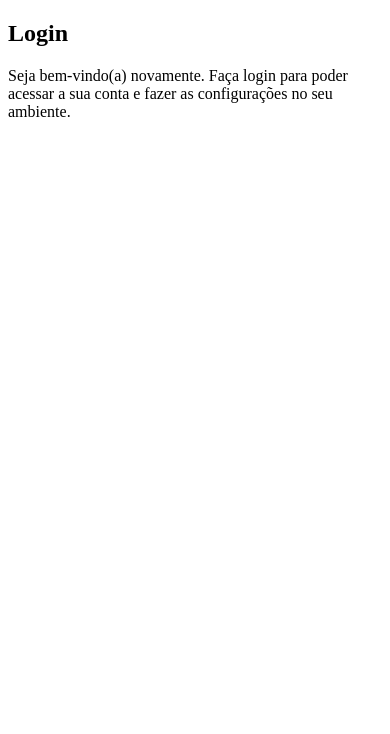
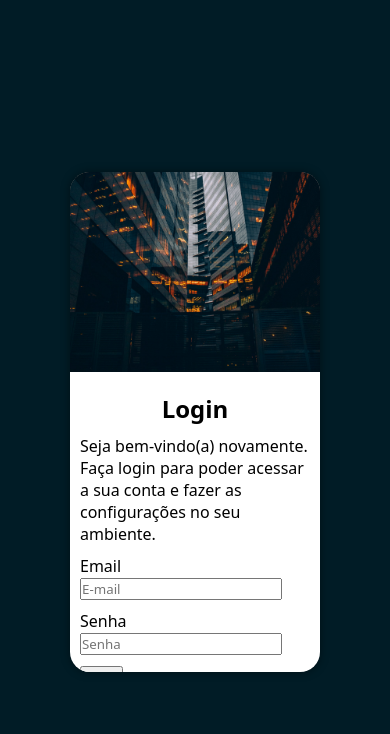
Before and after one commit to brunogranemann/projeto-login, a plain HTML site: page index.html in a window 390 px wide. Drawn offline with Linux system fonts and the light colour scheme.

Commit message:
Versão mobile first

```diff
--- a/estilos/style.css
+++ b/estilos/style.css
@@ -7,3 +7,61 @@
     Azul escuro: #00090D
     *Cinza: #B9B8BF
 */
+
+* {
+    margin: 0;
+    padding: 0;
+    box-sizing: border-box;
+    font-family: system-ui, -apple-system, BlinkMacSystemFont, 'Segoe UI', Roboto, Oxygen, Ubuntu, Cantarell, 'Open Sans', 'Helvetica Neue', sans-serif
+}
+
+html, body {
+    background-color: #011C26;
+    height: 100vh;
+    width: 100vw;
+}
+
+main {
+    height: 100vh;
+    width: 100vw;
+    position: relative;
+}
+
+#login {
+    background-color: white;
+    height: 500px;
+    width: 250px;
+    border-radius: 20px;
+    box-shadow: 0 0 10px rgba(0, 0, 0, 0.449);
+
+    position: absolute;
+    left: 50%;
+    top: 50%;
+    transform: translate(-50%, -50%);
+    overflow: hidden;
+}
+
+#imagem {
+    background: black url(../imagens/predio.jpg) center bottom no-repeat;
+    background-size: cover;
+    height: 200px;
+    display: block;
+}
+
+#formulario {
+    display: block;
+    padding: 10px;
+}
+
+h1 {
+    text-align: center;
+    margin: 10px;
+}
+
+p {
+    margin-bottom: 10px;
+}
+
+form p {
+
+}
--- a/index.html
+++ b/index.html
@@ -17,7 +17,18 @@
                 <h1>Login</h1>
                 <p>Seja bem-vindo(a) novamente. Faça login para poder acessar a sua conta e fazer as configurações no seu ambiente.</p>
                 <form action="login.php" method="POST">
-
+                    <p>
+                        <label for="iemail">Email</label>
+                        <input type="email" name="email" id="iemail" required placeholder="E-mail" autocomplete="username">
+                    </p>
+                    <p>
+                        <label for="isen">Senha</label>
+                        <input type="password" name="sen" id="isen" required placeholder="Senha" autocomplete="current-password">
+                    </p>
+                    <p>
+                        <input type="submit" value="Entrar"><br>
+                        <button>Esqueci a senha</button>
+                    </p>
                 </form>
             </div>
         </section>
```
